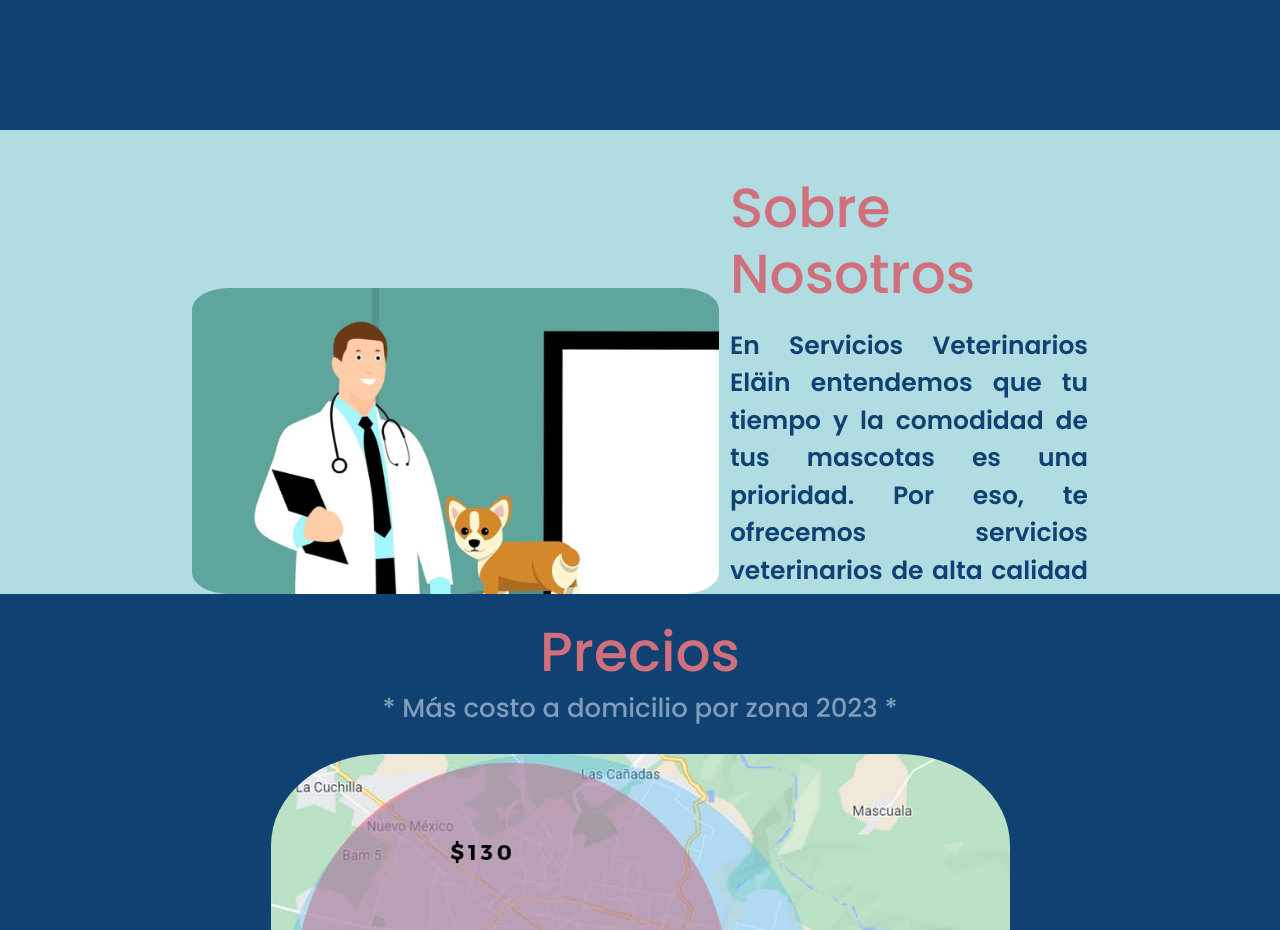
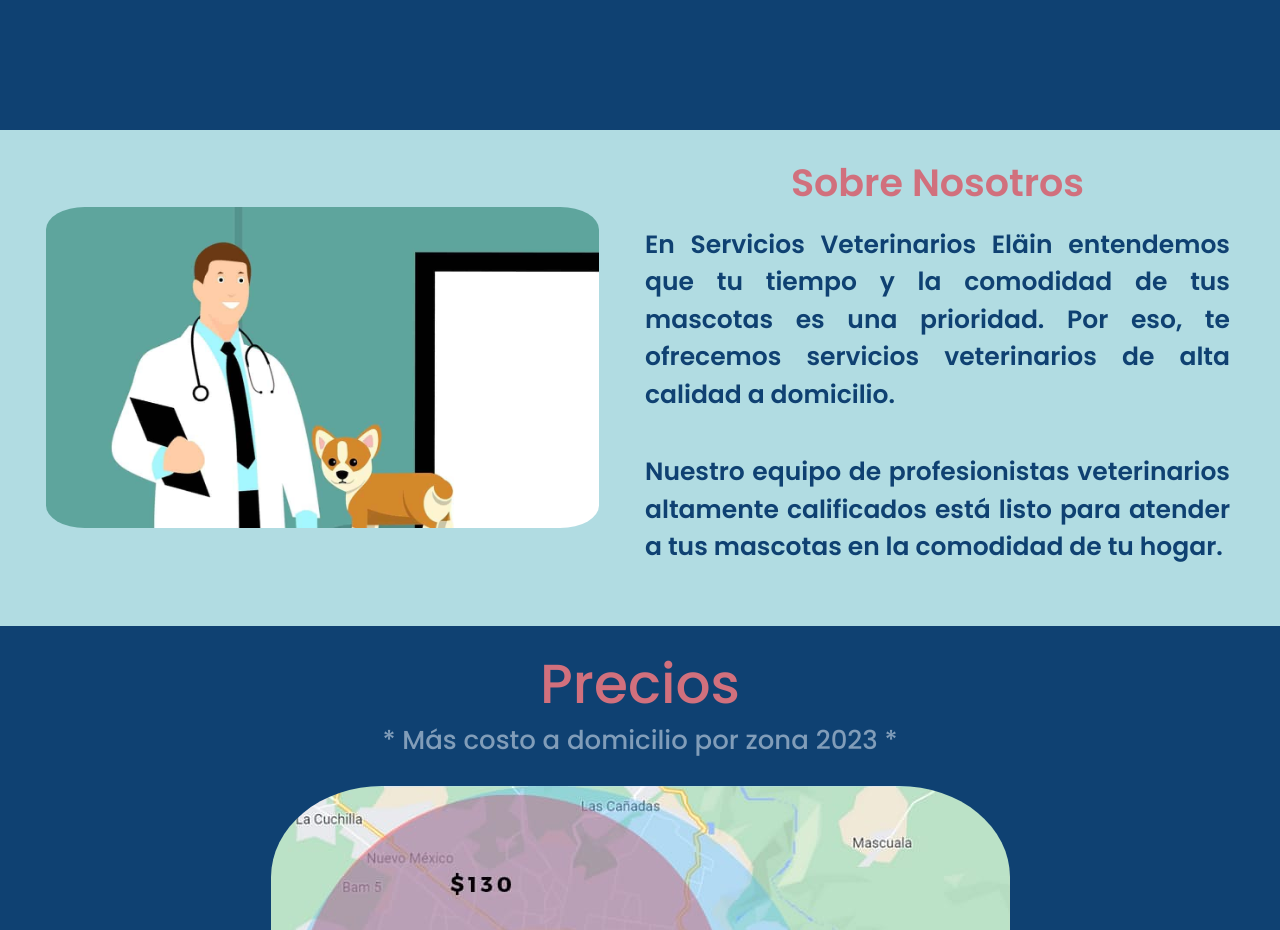
Before and after one commit to MiguelABFlores/vet-services-website, a React (Create React App) app in the folder sve-app/: page / in a window 1280 px wide. Shown: the part 780-1710 px from the top of the page. Built offline with nearby package versions, Linux system fonts and the light colour scheme; grey boxes are pictures that could not be loaded.

Commit message:
about section responsive

```diff
--- a/sve-app/src/styles/About.css
+++ b/sve-app/src/styles/About.css
@@ -1,28 +1,28 @@
-.about{
+.about {
   background: #b1dce2;
   width: 100%;
-    height: 58vh;
+  height: 60vh;
   align-items: center;
-    padding: 0 15%;
+  padding: 0 10%;
 }
 
-.about-content{
+.about-content {
   padding-top: 5%;
   display: grid;
   grid-template-columns: repeat(2, 1fr);
-    grid-gap: 1px;
+  grid-gap: 100px;
   overflow-x: hidden;
 
 }
 
-.about-content h2{
+.about-content h2 {
   color: #d1707d;
   font-size: 55px;
   text-align: left;
   overflow: hidden;
 }
 
-.about-content p{
+.about-content p {
   font-size: 25px;
   color: #0f4172;
   font-weight: 600;
@@ -31,10 +31,153 @@
   overflow: hidden;
 }
 
-.about-img img{
-    margin-top: 113px;
+.about-img img {
+  margin-top: 95px;
   margin-right: 10px;
   height: 30%;
   position: relative;
   border-radius: 7%;
 }
+
+@media screen and (max-width: 480px) {
+  .about {
+    height: auto;
+    padding: 0;
+  }
+
+  .about-content {
+    display: grid;
+    grid-template-columns: 1fr;
+    align-items: center;
+    flex-direction: column-reverse;
+    grid-gap: 10px;
+    padding: 20px;
+  }
+
+  .about-img img {
+    order: 1;
+    width: 100%;
+    margin-top: 0;
+    margin-bottom: 20px;
+  }
+
+  .about-text {
+    order: 0;
+    width: 100%;
+    margin-top: 10px;
+  }
+
+  .about-content h2 {
+    font-size: 20px;
+    text-align: center;
+    font-size: 38px;
+    font-weight: 600;
+  }
+}
+
+@media screen and (min-width: 481px) and (max-width: 768px) {
+    .about {
+        height: auto;
+        padding: 0;
+      }
+
+      .about-content {
+        display: flex;
+        grid-template-columns: 1fr;
+        align-items: center;
+        grid-gap: 10px;
+        flex-direction: column-reverse;
+        padding: 20px;
+      }
+
+      .about-img img {
+        order: 1;
+        width: 80%;
+        margin-top: 0;
+        margin-bottom: 20px;
+      }
+
+      .about-text {
+        order: 0;
+        width: 100%;
+        margin-top: 10px;
+      }
+
+      .about-content h2 {
+        font-size: 20px;
+        text-align: center;
+        font-size: 38px;
+        font-weight: 600;
+      }
+}
+
+@media screen and (min-width: 769px) and (max-width: 1024px) {
+    .about {
+        height: auto;
+        padding: 0;
+      }
+
+      .about-content {
+        display: flex;
+        grid-gap: 10px;
+        grid-template-columns: 1fr;
+        align-items: center;
+        flex-direction: column-reverse;
+        padding: 20px;
+      }
+
+      .about-img img {
+        order: 1;
+        width: 60%;
+        margin-top: 0;
+        padding-top: 0;
+        margin-bottom: 20px;
+      }
+
+      .about-text {
+        order: 0;
+        width: 100%;
+        margin-top: 10px;
+      }
+
+      .about-content h2 {
+        text-align: center;
+        font-size: 38px;
+        font-weight: 600;
+      }
+}
+
+@media screen and (min-width: 1025px) and (max-width: 1369px) {
+    .about {
+        height: auto;
+        padding: 0;
+      }
+
+      .about-content {
+        align-items: center;
+        grid-gap: 10px;
+        flex-direction: column-reverse;
+        padding: 20px;
+      }
+
+      .about-img img {
+        order: 1;
+        width: 90%;
+        margin-top: 0;
+        margin-bottom: 20px;
+      }
+
+      .about-text {
+        padding-right: 30px;
+        order: 0;
+        width: 100%;
+        margin-top: 10px;
+      }
+
+      .about-content h2 {
+        font-size: 20px;
+        text-align: center;
+        font-size: 38px;
+        font-weight: 600;
+      }
+}
--- a/sve-app/src/styles/Home.css
+++ b/sve-app/src/styles/Home.css
@@ -43,7 +43,7 @@
 @media screen and (max-width: 480px) {
   .home {
     width: 100%;
-    height: 130vh;
+    height: auto;
     align-items: center;
     grid-template-columns: 1fr;
     padding: 0 5%;
@@ -81,7 +81,7 @@
 @media screen and (min-width: 481px) and (max-width: 768px) {
   .home {
     width: 100%;
-    height: 130vh;
+    height: auto;
     align-items: center;
     grid-template-columns: 1fr;
     padding: 0 5%;
@@ -119,7 +119,7 @@
 @media screen and (min-width: 769px) and (max-width: 1024px) {
   .home {
     width: 100%;
-    height: 130vh;
+    height: auto;
     align-items: center;
     grid-template-columns: 1fr;
     padding: 0 5%;
```
Lines whose indentation alone changed are shown as unchanged.
